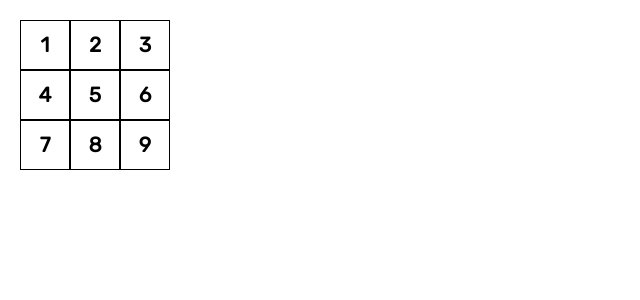
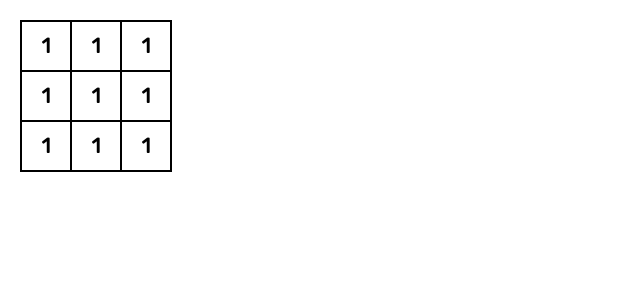
Before and after one commit to BirushaNdegeya/tic-tac-toe, a React (Vite) app: page / in a window 1280 px wide. Shown: the top 300 px of the page, without its empty margins (0-640 px from the left). Built offline with nearby package versions, Linux system fonts and the light colour scheme.

Commit message:
update
update

```diff
--- a/index.css
+++ b/index.css
@@ -31,3 +31,8 @@
    display: flex;
    flex-grow: 1;
 }
+
+.container {
+   border: 1px solid #000;
+   width: 152px;
+}
--- /dev/null
+++ b/src/components/Board.jsx
@@ -0,0 +1,28 @@
+import React from "react";
+import Square from "./Square";
+
+const Board = () => {
+   return (
+      <React.Fragment>
+         <div className="container">
+            <div className="board-row">
+               <Square />
+               <Square />
+               <Square />
+            </div>
+            <div className="board-row">
+               <Square />
+               <Square />
+               <Square />
+            </div>
+            <div className="board-row">
+               <Square />
+               <Square />
+               <Square />
+            </div>
+         </div>
+      </React.Fragment>
+   )
+};
+
+export default Board;
--- a/src/components/Square.jsx
+++ b/src/components/Square.jsx
@@ -1,25 +1,7 @@
 import React from "react";
 
 const Square = () => {
-   return (
-      <React.Fragment>
-         <div className="board-row">
-            <button className="square">1</button>
-            <button className="square">2</button>
-            <button className="square">3</button>
-         </div>
-         <div className="board-row">
-            <button className="square">4</button>
-            <button className="square">5</button>
-            <button className="square">6</button>
-         </div>
-         <div className="board-row">
-            <button className="square">7</button>
-            <button className="square">8</button>
-            <button className="square">9</button>
-         </div>
-      </React.Fragment>
-   )
+   return <button className="square">1</button>
 };
 
 export default Square;
--- a/src/main.jsx
+++ b/src/main.jsx
@@ -1,12 +1,12 @@
 import React, { StrictMode } from "react";
 import ReactDOM from 'react-dom/client';
-import Square from "./components/Square";
+import Board from "./components/Board";
 
 
 const App = () => {
    return (
       <React.Fragment>
-         <Square />
+         <Board />
       </React.Fragment>
    );
 };
```
